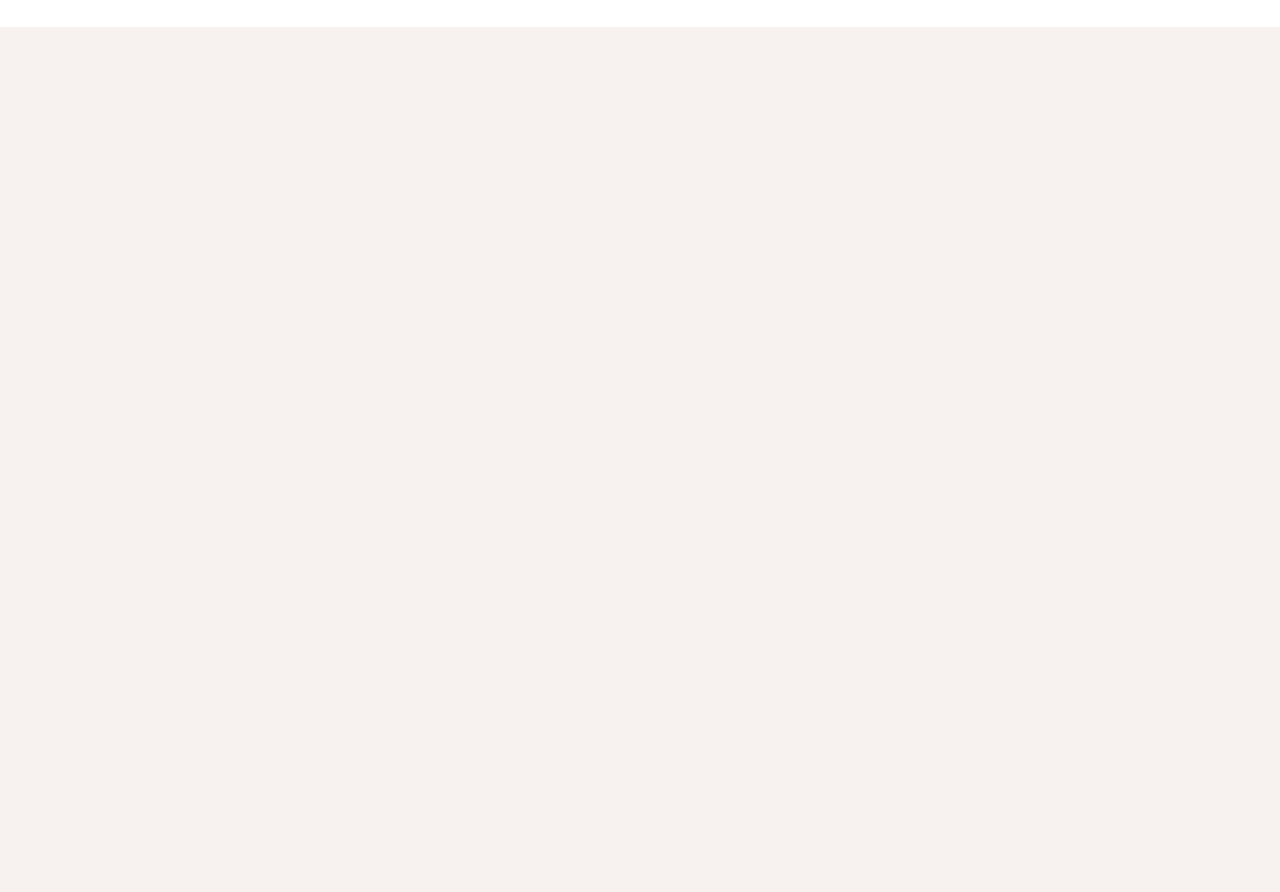
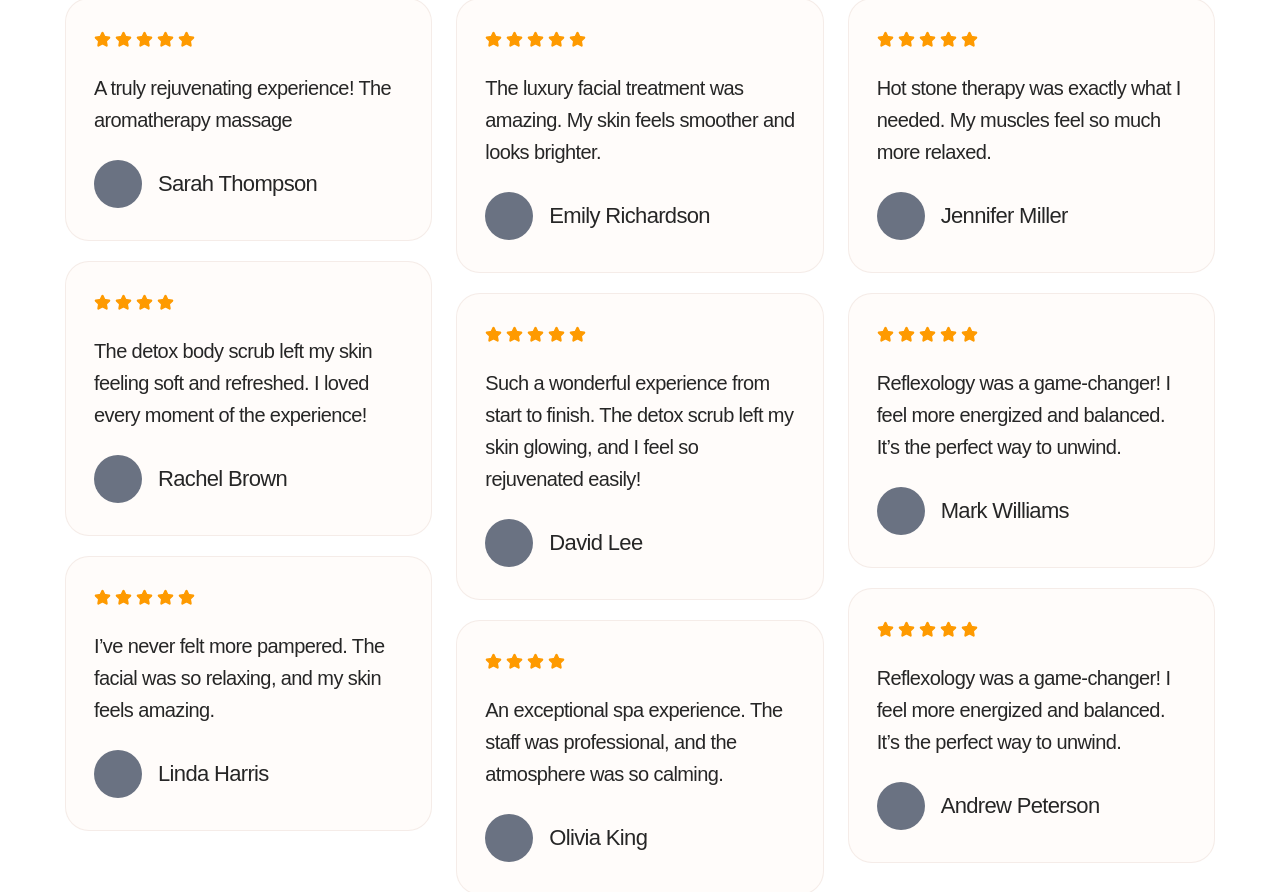
Before and after one commit to HenriqueBragaMoreira/clinica-maos-que-curam, a Next.js app: page / in a window 1280 px wide. Shown: the part 5664-6556 px from the top of the page. Before the commit the page ends 5691 px from the top, so only its background shows below. Built offline with nearby package versions, Linux system fonts and the light colour scheme; a web font is replaced by a local one.

Commit message:
feat: add TestimonialsSection component to home page
- Introduce TestimonialsSection component to showcase client feedback
- Update Home component to include the new TestimonialsSection
- Enhance user experience with a dedicated section for testimonials

```diff
--- /dev/null
+++ b/src/app/components/testimonials-section.tsx
@@ -0,0 +1,175 @@
+/** biome-ignore-all lint/suspicious/noArrayIndexKey: <> */
+import { Star } from "lucide-react";
+
+export function TestimonialsSection() {
+  const testimonialsGroup1 = [
+    {
+      stars: 5,
+      desc: "A truly rejuvenating experience! The aromatherapy massage",
+      name: "Sarah Thompson",
+    },
+    {
+      stars: 4,
+      desc: "The detox body scrub left my skin feeling soft and refreshed. I loved every moment of the experience!",
+      name: "Rachel Brown",
+    },
+    {
+      stars: 5,
+      desc: "I’ve never felt more pampered. The facial was so relaxing, and my skin feels amazing.",
+      name: "Linda Harris",
+    },
+  ];
+
+  const testimonialsGroup2 = [
+    {
+      stars: 5,
+      desc: "The luxury facial treatment was amazing. My skin feels smoother and looks brighter.",
+      name: "Emily Richardson",
+    },
+    {
+      stars: 5,
+      desc: "Such a wonderful experience from start to finish. The detox scrub left my skin glowing, and I feel so rejuvenated easily!",
+      name: "David Lee",
+    },
+    {
+      stars: 4,
+      desc: "An exceptional spa experience. The staff was professional, and the atmosphere was so calming.",
+      name: "Olivia King",
+    },
+  ];
+
+  const testimonialsGroup3 = [
+    {
+      stars: 4,
+      desc: "Hot stone therapy was exactly what I needed. My muscles feel so much more relaxed.",
+      name: "Jennifer Miller",
+    },
+    {
+      stars: 5,
+      desc: "Reflexology was a game-changer! I feel more energized and balanced. It’s the perfect way to unwind.",
+      name: "Mark Williams",
+    },
+    {
+      stars: 5,
+      desc: "Reflexology was a game-changer! I feel more energized and balanced. It’s the perfect way to unwind.",
+      name: "Andrew Peterson",
+    },
+  ];
+  return (
+    <section
+      id="testimonials"
+      className="flex justify-center items-center py-[82px] bg-white"
+    >
+      <div className="flex flex-col items-center flex-1 gap-[52px] max-w-[1150px]">
+        <div className="flex flex-col gap-5">
+          <div className="flex items-center justify-center gap-2.5">
+            <div className="rounded-full bg-title-topic size-2.5" />
+
+            <h2 className="text-lg font-medium font-satoshi text-black tracking-[-0.54px]">
+              Testimonials
+            </h2>
+          </div>
+
+          <p className="text-primary text-[46px] font-medium max-w-[550px] text-center tracking-[-1.61px] leading-[54.51px]">
+            What our clients say about their experience
+          </p>
+        </div>
+
+        <div className="flex justify-center gap-6">
+          <div className="flex-1 flex flex-col gap-5 items-center">
+            {testimonialsGroup1.map((testimonial) => (
+              <div
+                key={testimonial.name}
+                className="flex flex-col items-start gap-6 bg-[#FFFCFA] border border-[#9C63491A] rounded-3xl py-8 px-7"
+              >
+                <div className="flex items-center justify-center gap-1">
+                  {Array.from({ length: testimonial.stars }).map((_, index) => (
+                    <Star
+                      size={17}
+                      key={`sarah-star-${index}`}
+                      className="fill-amber-500 text-amber-500"
+                    />
+                  ))}
+                </div>
+
+                <span className="text-primary text-xl font-medium font-satoshi tracking-[-0.60px] leading-[32px]">
+                  {testimonial.desc}
+                </span>
+
+                <div className="flex items-center gap-4">
+                  <div className="rounded-full bg-gray-500 size-12" />
+
+                  <span className="text-primary text-[22px] font-medium font-satoshi tracking-[-0.66px] leading-[26.4px]">
+                    {testimonial.name}
+                  </span>
+                </div>
+              </div>
+            ))}
+          </div>
+
+          <div className="flex-1 flex flex-col gap-5 items-center">
+            {testimonialsGroup2.map((testimonial) => (
+              <div
+                key={testimonial.name}
+                className="flex flex-col items-start gap-6 bg-[#FFFCFA] border border-[#9C63491A] rounded-3xl py-8 px-7"
+              >
+                <div className="flex items-center justify-center gap-1">
+                  {Array.from({ length: testimonial.stars }).map((_, index) => (
+                    <Star
+                      size={17}
+                      key={`sarah-star-${index}`}
+                      className="fill-amber-500 text-amber-500"
+                    />
+                  ))}
+                </div>
+
+                <span className="text-primary text-xl font-medium font-satoshi tracking-[-0.60px] leading-[32px]">
+                  {testimonial.desc}
+                </span>
+
+                <div className="flex items-center gap-4">
+                  <div className="rounded-full bg-gray-500 size-12" />
+
+                  <span className="text-primary text-[22px] font-medium font-satoshi tracking-[-0.66px] leading-[26.4px]">
+                    {testimonial.name}
+                  </span>
+                </div>
+              </div>
+            ))}
+          </div>
+
+          <div className="flex-1 flex flex-col gap-5 items-center">
+            {testimonialsGroup3.map((testimonial) => (
+              <div
+                key={testimonial.name}
+                className="flex flex-col items-start gap-6 bg-[#FFFCFA] border border-[#9C63491A] rounded-3xl py-8 px-7"
+              >
+                <div className="flex items-center justify-center gap-1">
+                  {Array.from({ length: 5 }).map((_, index) => (
+                    <Star
+                      size={17}
+                      key={`sarah-star-${index}`}
+                      className="fill-amber-500 text-amber-500"
+                    />
+                  ))}
+                </div>
+
+                <span className="text-primary text-xl font-medium font-satoshi tracking-[-0.60px] leading-[32px]">
+                  {testimonial.desc}
+                </span>
+
+                <div className="flex items-center gap-4">
+                  <div className="rounded-full bg-gray-500 size-12" />
+
+                  <span className="text-primary text-[22px] font-medium font-satoshi tracking-[-0.66px] leading-[26.4px]">
+                    {testimonial.name}
+                  </span>
+                </div>
+              </div>
+            ))}
+          </div>
+        </div>
+      </div>
+    </section>
+  );
+}
--- a/src/app/page.tsx
+++ b/src/app/page.tsx
@@ -2,6 +2,7 @@ import { AboutUsSection } from "./components/about-us-section";
 import { HeroSection } from "./components/hero-section";
 import { PricingSection } from "./components/pricing-section";
 import { ServicesSection } from "./components/services-section";
+import { TestimonialsSection } from "./components/testimonials-section";
 
 export default function Home() {
   return (
@@ -13,6 +14,8 @@ export default function Home() {
       <AboutUsSection />
 
       <PricingSection />
+
+      <TestimonialsSection />
     </>
   );
 }
```
